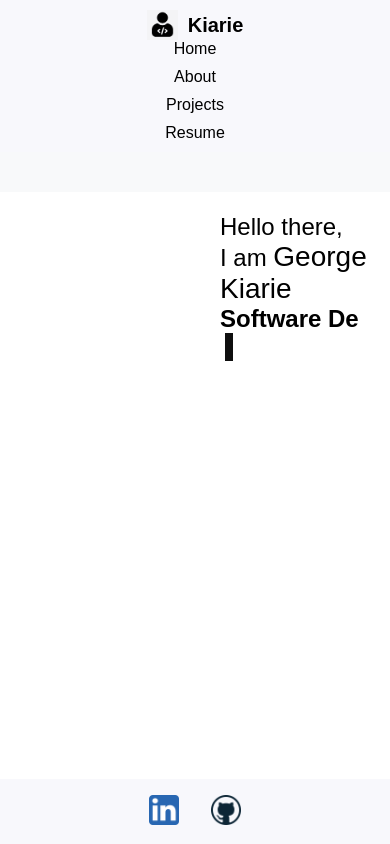
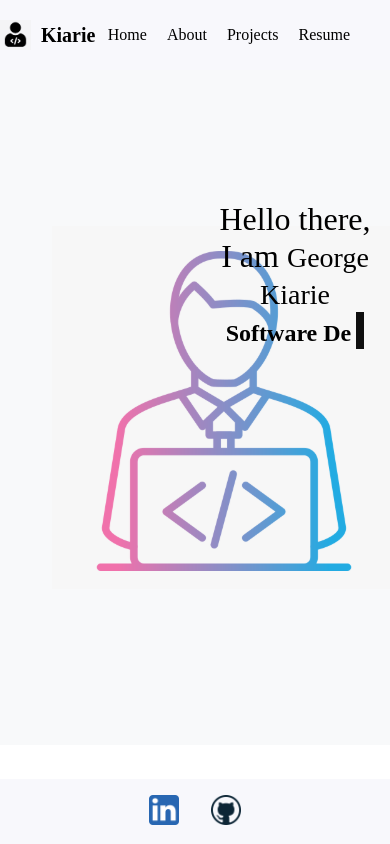
Before and after one commit to gkiarie1/portfolio, a React (Create React App) app: page / in a window 390 px wide. Built offline with nearby package versions, Linux system fonts and the light colour scheme.

Commit message:
final trial

```diff
--- a/src/index.css
+++ b/src/index.css
@@ -353,120 +353,3 @@ html, body {
 .btn:hover {
   opacity: 0.8;
 }
-/* ====== General Styles ====== */
-html, body {
-  height: 100%;
-  margin: 0;
-  padding: 0;
-  box-sizing: border-box;
-  font-family: Arial, sans-serif;
-}
-
-#root {
-  display: flex;
-  flex-direction: column;
-  min-height: 100vh;
-}
-
-/* ====== Navigation Bar ====== */
-.navbar {
-  display: flex;
-  justify-content: space-between;
-  align-items: center;
-  padding: 10px 40px;
-  background-color: #f8f8fc;
-  box-shadow: 0px 4px 6px rgba(0, 0, 0, 0.1);
-  height: 60px;
-}
-
-.logo {
-  display: flex;
-  align-items: center;
-}
-
-.logo img {
-  height: 30px;
-  margin-right: 10px;
-}
-
-.logo span {
-  font-size: 20px;
-  font-weight: bold;
-}
-
-.nav-links {
-  display: flex;
-  gap: 20px;
-}
-
-.nav-links a {
-  text-decoration: none;
-  color: black;
-  font-weight: 500;
-  transition: color 0.3s ease;
-}
-
-.nav-links a:hover {
-  color: #007bff;
-}
-
-/* ====== Home Section ====== */
-.home {
-  display: flex;
-  justify-content: center;
-  align-items: center;
-  background-color: #f8f9fa;
-  overflow: hidden;
-  padding: 50px;
-}
-
-/* Home Content */
-.home-content {
-  flex: 1;
-  text-align: left;
-  padding: 20px;
-  font-size: 2rem;
-}
-
-/* Image Section */
-.background-image {
-  flex: 1;
-  height: 60vh;
-  background-size: cover;
-  background-position: center;
-}
-
-/* ====== Responsive Design (Mobile Fixes) ====== */
-@media (max-width: 768px) {
-  /* Navbar: Stack Items */
-  .navbar {
-    flex-direction: column;
-    height: auto;
-    padding: 10px;
-    align-items: center;
-  }
-
-  .nav-links {
-    flex-direction: column;
-    gap: 10px;
-    text-align: center;
-  }
-
-  /* Home Section: Stack Image Below Text */
-  .home {
-    flex-direction: column;
-    text-align: center;
-    padding: 20px;
-  }
-
-  .home-content {
-    font-size: 1.5rem;
-    order: 1;
-  }
-
-  .background-image {
-    order: 2;
-    width: 100%;
-    height: 50vh;
-  }
-}
```
